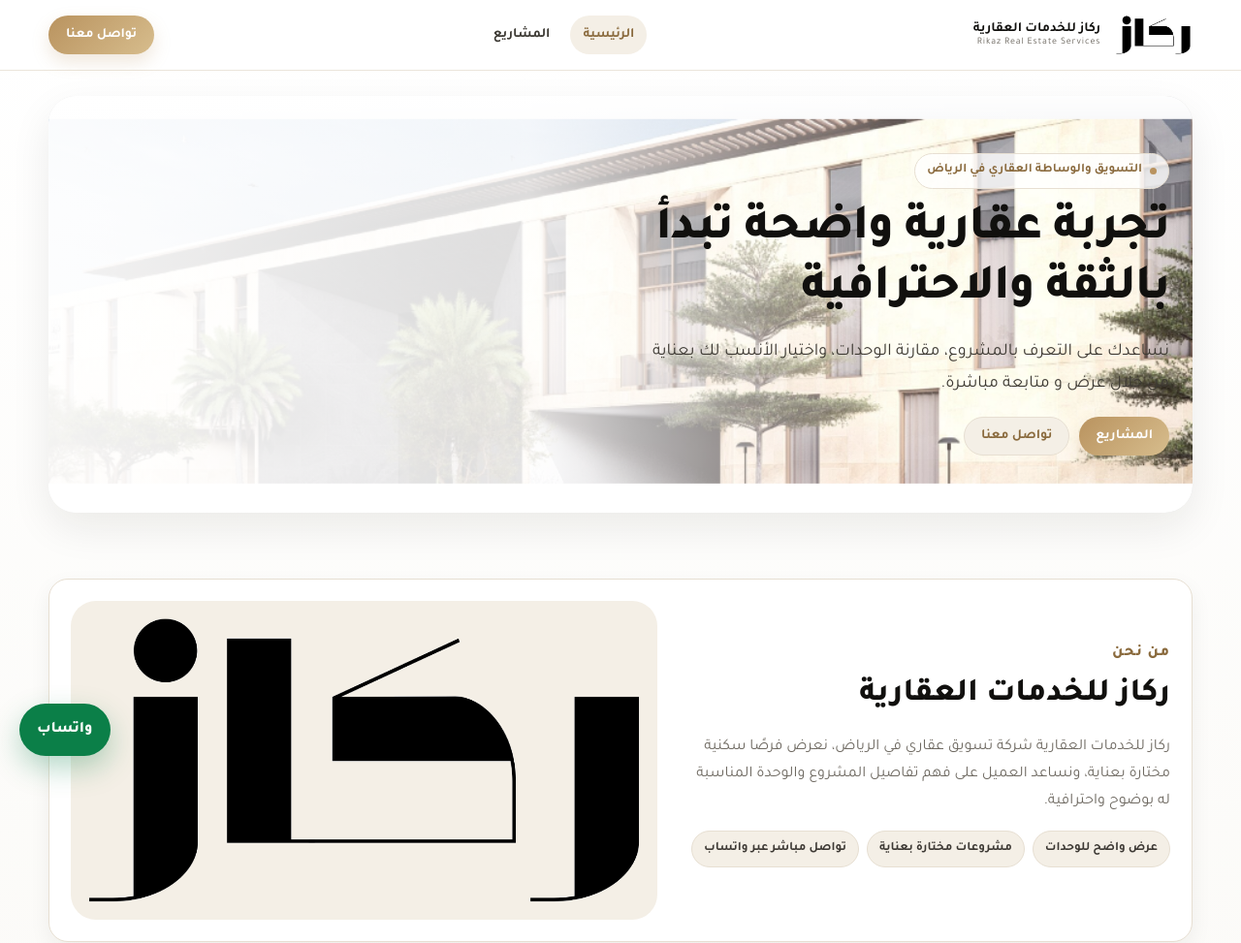
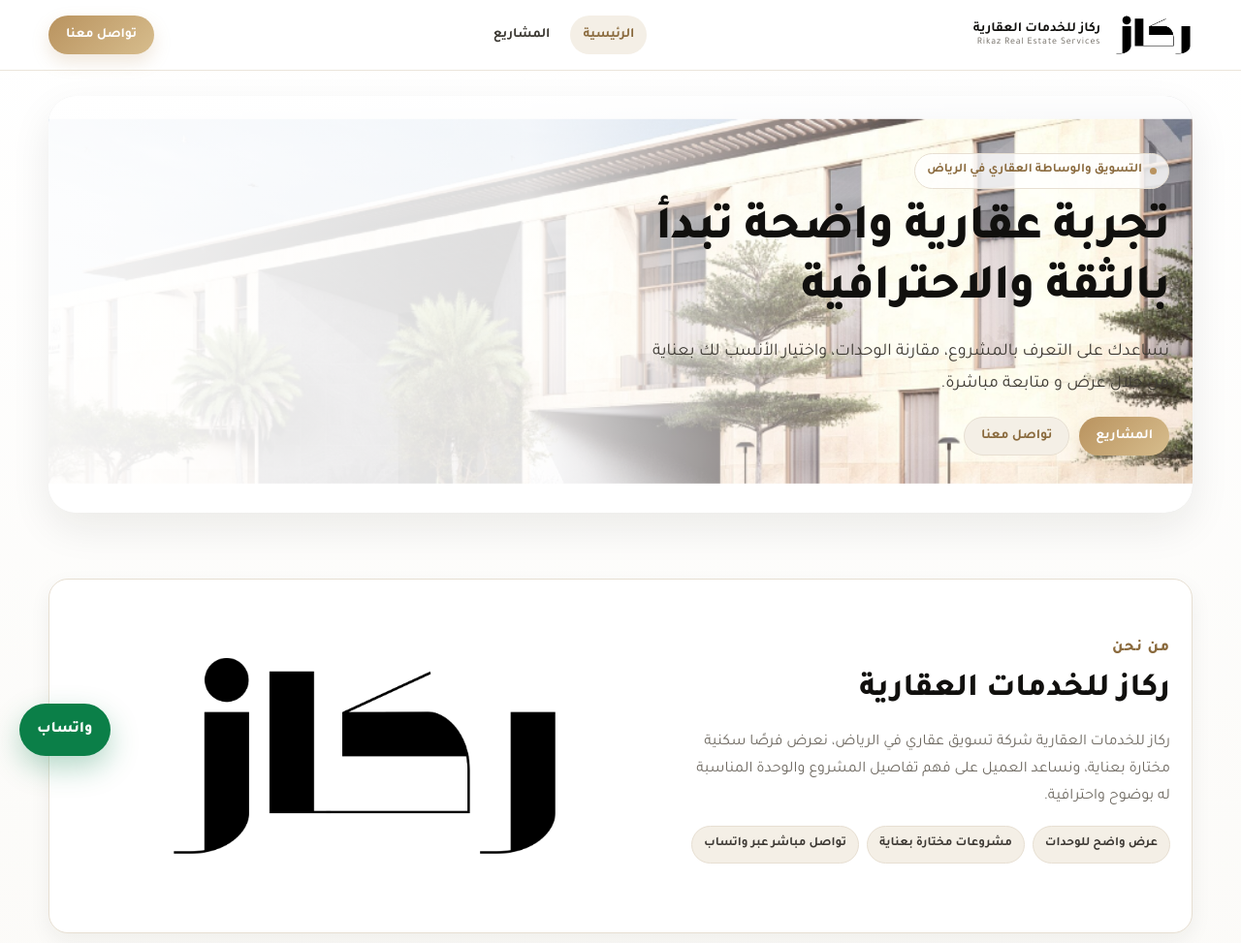
Before and after one commit to mostafa000133562/rikaz-website, a plain HTML site: page index.html in a window 1280 px wide. Shown: the top 973 px of the page at 97% size. Drawn offline with Linux system fonts and the light colour scheme.

Commit message:
Update main.css

```diff
--- a/assets/css/main.css
+++ b/assets/css/main.css
@@ -105,3 +105,18 @@
 /* Rakayez CRM integration */
 .contact-status{font-weight:700;line-height:1.8}
 button:disabled{opacity:.65;cursor:not-allowed}
+.about-logo-box{
+  display:flex;
+  align-items:center;
+  justify-content:center;
+  background:#fff;
+  min-height:320px;
+  padding:28px;
+}
+
+.about-logo-box img.about-logo-img{
+  width:100%;
+  max-width:420px;
+  height:auto;
+  object-fit:contain !important;
+}
```
